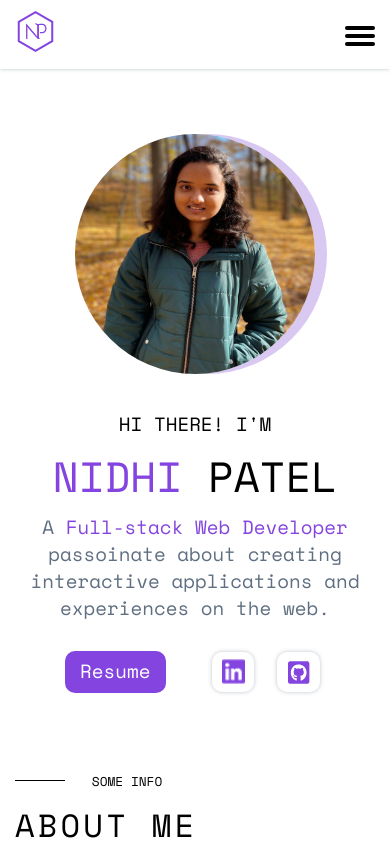
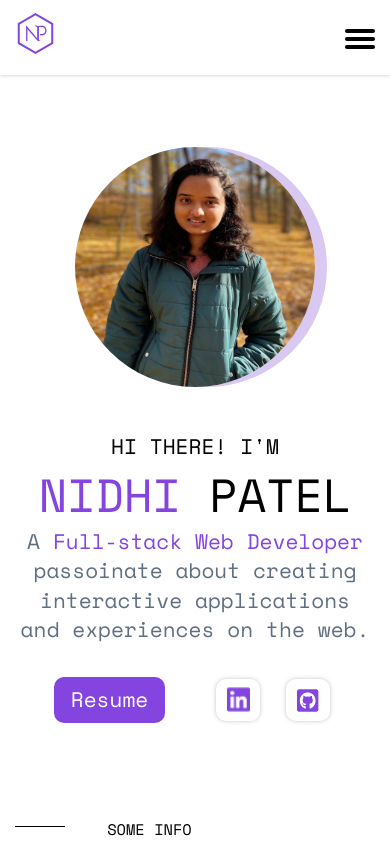
Before and after one commit to nidhipatel439/Portfolio, a plain HTML site: page index.html in a window 390 px wide. Shown: the top 844 px of the page. Drawn offline with nearby package versions, Linux system fonts and the light colour scheme.

Commit message:
change in html and css

```diff
--- a/css/style.css
+++ b/css/style.css
@@ -29,7 +29,7 @@ html {
   box-sizing: inherit;
 }
 body {
-  font: normal 1em/1.4 "Space Mono", monospace;
+  font: normal 1.2em/1.4 "Space Mono", monospace;
   margin: 0;
   color: #000000;
 }
@@ -111,7 +111,7 @@ img {
   margin-bottom: 2em;
 }
 .sectionhead span {
-  padding-bottom: 1em;
+  padding-bottom: 0.5em;
   display: block;
   text-transform: uppercase;
   position: relative;
@@ -223,16 +223,15 @@ img {
 }
 .hero-description {
   flex: 3 0 0;
-  font-size: 1.3em;
+  font-size: 1.2em;
 }
 .hero-description .greeting {
   text-transform: uppercase;
 }
 .hero-description h1 {
-  font-size: 3em;
+  font-size: 3.5em;
   text-transform: uppercase;
   font-weight: normal;
-  margin: 0.3em 0;
 }
 .hero-description h1 span,
 .hero-description .small-bio span {
@@ -393,14 +392,13 @@ img {
 @media screen and (max-width: 1024px) {
   .hero-description h1 {
     font-size: 2.5em;
-    margin: 0.2em 0;
   }
   .hero-image img {
     width: 280px;
     height: 280px;
   }
   .hero-description {
-    font-size: 1.2em;
+    font-size: 1.1em;
   }
   .menu li {
     padding: 0 0.8em;
@@ -504,6 +502,12 @@ img {
   .projectgrid li {
     padding: 1.5em;
   }
+  .sectionhead h2 {
+    font-size: 1.8em;
+  }
+  .email-box a{
+    font-size: 0.9em;
+  }
 }
 @media screen and (max-width: 320px) {
   .page-container {
--- a/index.html
+++ b/index.html
@@ -17,7 +17,7 @@
         <nav id="main-menu" aria-label="main navigation">
           <input id="menu-toggle" type="checkbox" />
           <label class="menu-button-container" for="menu-toggle">
-            <div class="menu-button"></div>
+            <span class="menu-button"></span>
           </label>
           <ul class="menu">
             <li><a href="#bannersection">Home</a></li>
@@ -47,9 +47,7 @@
               interactive applications and experiences on the web.
             </p>
             <div class="social-resumes">
-              <a class="resume-link button" alt="Nidhi Patel's resume" href="#">
-                Resume
-              </a>
+              <a class="resume-link button" href="#"> Resume </a>
               <ul class="social-list">
                 <li>
                   <a
@@ -84,7 +82,7 @@
             <span>some info</span>
             <h2>about me</h2>
           </div>
-          <article class="about-conatiner box-shadow section-container">
+          <div class="about-conatiner box-shadow section-container">
             <p>
               I'm a full-stack web developer. My previous experience as an HTML
               developer has given me a strong foundation for creating website
@@ -94,7 +92,7 @@
               am excited to work alongside other amazing programmers and learn
               so much more!
             </p>
-          </article>
+          </div>
         </section>
         <section id="skillsection" class="section">
           <div class="sectionhead">
```
Also changed, not shown: 1 other file.
